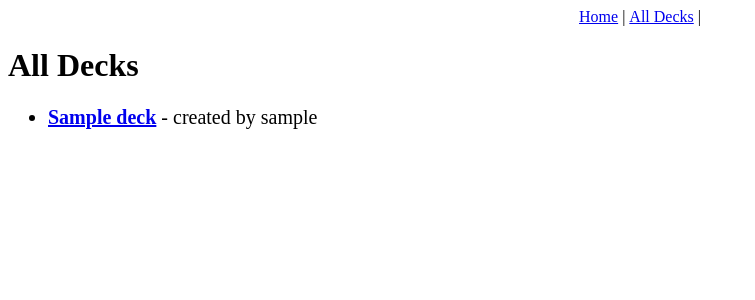
After one commit to conorlyons243/MemoryFlash, a Django app: page /decks in a window 1280 px wide. The commit adds this page. Shown: the top 300 px of the page, without its empty margins (0-755 px from the left). Run offline with Django 5.2, Linux system fonts and the light colour scheme; tables that the repository leaves empty hold one stand-in row (values such as "Sample post").

Commit message:
Add a view all/single deck(s) pages

```diff
--- /dev/null
+++ b/myapp/templates/all-decks.html
@@ -0,0 +1,21 @@
+{% extends "base.html" %}
+
+{% block title %}
+    MemoryFlash
+{% endblock %}
+
+{% block content %}
+    <h1> All Decks </h1>
+
+    <ul style="font-size: 20px;">
+        {% for d in decks %}
+        <li style="padding-bottom: 10px;">
+            <strong>
+                <a href="decks/{{ d.id }}">{{ d.title }}</a>
+            </strong>
+            - created by {{ d.owner }}
+        </li>
+        {% endfor %}
+    </ul>
+
+{% endblock %}
--- a/myapp/templates/base.html
+++ b/myapp/templates/base.html
@@ -14,7 +14,7 @@
     <nav style="text-align: center;">
         <a href="/">Home</a>
         <p style="display: inline;"> | </p>
-        <!--<a href="/all-decks">All Decks</a> -->
+        <a href="/decks">All Decks</a>
         <p style="display: inline;"> | </p>
     </nav>
 
--- a/myapp/urls.py
+++ b/myapp/urls.py
@@ -3,4 +3,7 @@ from . import views
 
 urlpatterns = [
     path("", views.index, name="index"),
+    path("decks", views.view_all_decks, name="all-decks"),
+    path("decks/<int:deckid>", views.view_single_deck, name="single-deck"),
+
 ]
--- a/myapp/views.py
+++ b/myapp/views.py
@@ -1,6 +1,16 @@
 from django.http import HttpResponse
+from django.shortcuts import render, get_object_or_404, redirect
 from django.shortcuts import render
+from .models import *
 
 # Create your views here.
 def index(request):
     return render(request, "index.html")
+
+def view_all_decks(request):
+    all_decks = Deck.objects.all()
+    return render(request, "all-decks.html", {"decks": all_decks})
+
+def view_single_deck(request, deckid):
+    single_deck = get_object_or_404(Deck, id=deckid)
+    return render(request, "single-deck.html", {"deck":single_deck})
```
Also changed, not shown: myapp/templates/single-deck.html (added, +31 -0 lines), 1 other file.
